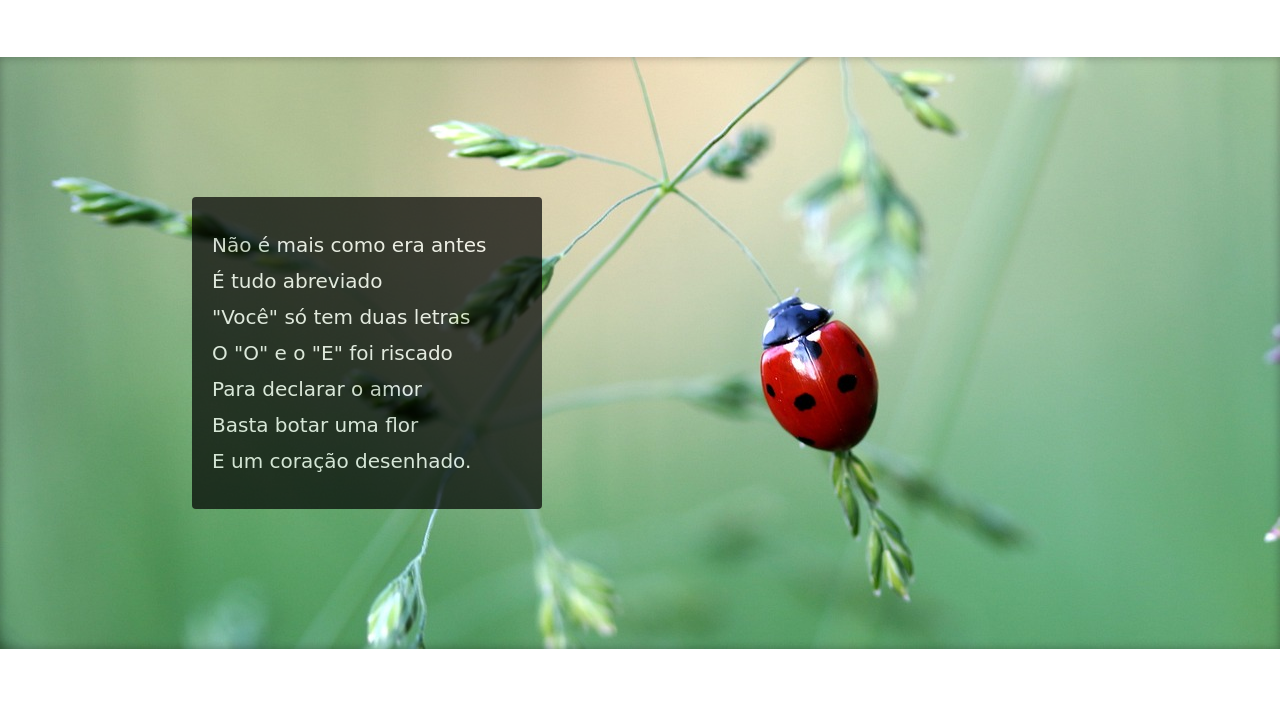
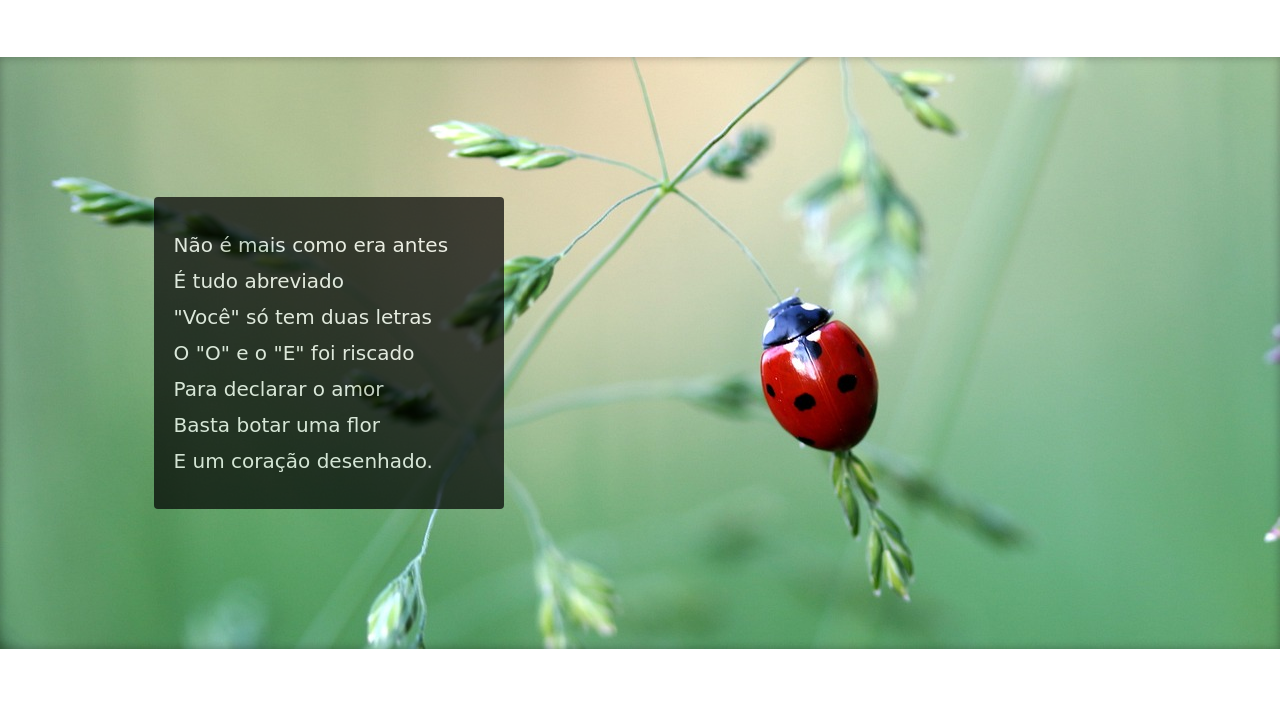
Before and after one commit to edimarjuniop/projeto-cordel, a plain HTML site: page index.html in a window 1280 px wide. Shown: the part 468-1174 px from the top of the page. Drawn offline with nearby package versions, Linux system fonts and the light colour scheme; a web font is replaced by a local one.

Commit message:
Update style.css

```diff
--- a/css/style.css
+++ b/css/style.css
@@ -44,7 +44,7 @@ section p {
 
 section.background-01, section.background-02 {
     margin: 40px 0;
-    padding: 80px 15%;
+    padding: 80px 12%;
     box-shadow: inset 0 0 10px rgb(0 0 0 / .3);
 }
 
```
